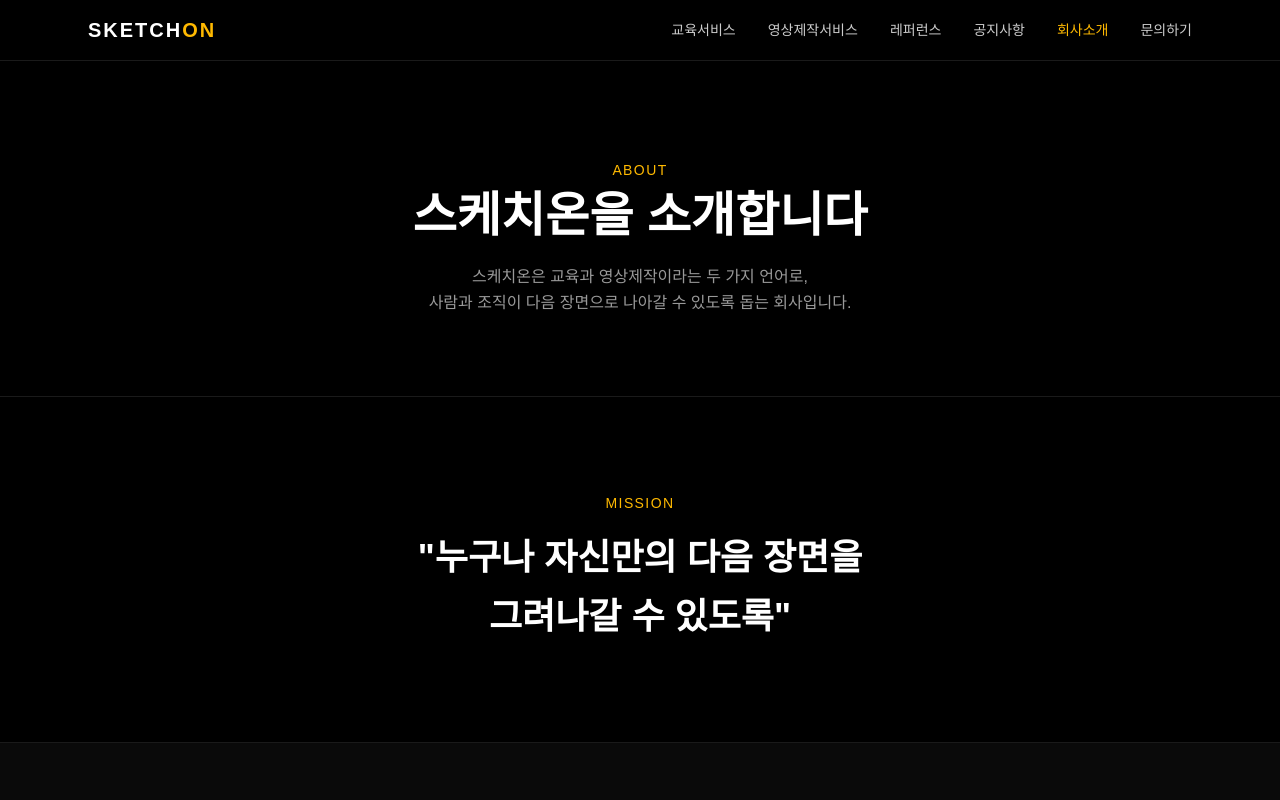
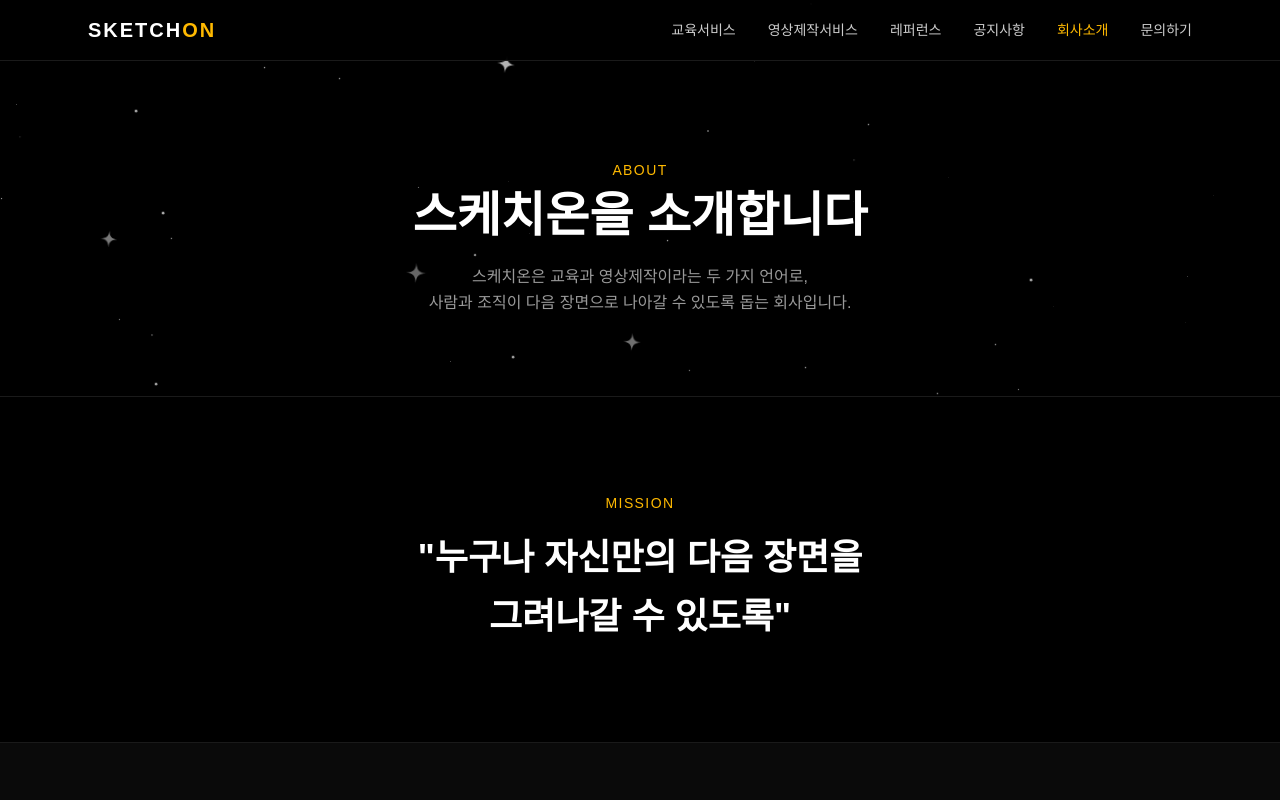
Before and after one commit to onterview-hub/company-website, a Next.js app: page /about in a window 1280 px wide. Shown: the top 800 px of the page. Built offline with nearby package versions, Linux system fonts and the light colour scheme.

Commit message:
모든 페이지에 별 반짝임 효과 적용

```diff
--- a/app/about/page.tsx
+++ b/app/about/page.tsx
@@ -1,6 +1,7 @@
 import Link from "next/link";
 import Header from "@/components/Header";
 import Footer from "@/components/Footer";
+import Stars from "@/components/Stars";
 
 export const metadata = {
   title: "회사소개",
@@ -28,7 +29,9 @@
     <main className="bg-black text-white min-h-screen">
       <Header active="about" />
 
-      <section className="pt-40 pb-20 px-6 text-center border-b border-white/10">
+      <section className="pt-40 pb-20 px-6 text-center border-b border-white/10 relative overflow-hidden">
+        <Stars count={40} sparkleCount={4} />
+        <div className="relative z-10">
           <p className="text-amber-400 text-sm tracking-widest mb-3">ABOUT</p>
           <h1 className="text-3xl md:text-5xl font-bold mb-6">
             스케치온을 소개합니다
@@ -38,6 +41,7 @@
             <br className="hidden md:block" />
             사람과 조직이 다음 장면으로 나아갈 수 있도록 돕는 회사입니다.
           </p>
+        </div>
       </section>
 
       <section className="py-24 px-6 border-b border-white/10">
--- a/app/contact/page.tsx
+++ b/app/contact/page.tsx
@@ -3,6 +3,7 @@
 import { useState } from "react";
 import Header from "@/components/Header";
 import Footer from "@/components/Footer";
+import Stars from "@/components/Stars";
 import { supabase } from "@/lib/supabaseClient";
 
 export default function ContactPage() {
@@ -48,7 +49,9 @@
     <main className="bg-black text-white min-h-screen">
       <Header active="contact" />
 
-      <section className="pt-40 pb-16 px-6 text-center border-b border-white/10">
+      <section className="pt-40 pb-16 px-6 text-center border-b border-white/10 relative overflow-hidden">
+        <Stars count={40} sparkleCount={4} />
+        <div className="relative z-10">
           <p className="text-amber-400 text-sm tracking-widest mb-3">CONTACT</p>
           <h1 className="text-3xl md:text-5xl font-bold mb-6">
             함께 만들어갈 이야기를 기다립니다
@@ -56,6 +59,7 @@
           <p className="text-white/60 max-w-xl mx-auto">
             교육 및 영상제작 관련 문의를 남겨주시면 빠르게 연락드리겠습니다.
           </p>
+        </div>
       </section>
 
       <section className="py-20 px-6">
--- a/app/education/[slug]/page.tsx
+++ b/app/education/[slug]/page.tsx
@@ -2,6 +2,7 @@
 import { notFound } from "next/navigation";
 import Header from "@/components/Header";
 import Footer from "@/components/Footer";
+import Stars from "@/components/Stars";
 
 const services = [
   {
@@ -181,7 +182,9 @@
     <main className="bg-black text-white min-h-screen">
       <Header active="education" />
 
-      <section className="pt-40 pb-16 px-6 text-center border-b border-white/10">
+      <section className="pt-40 pb-16 px-6 text-center border-b border-white/10 relative overflow-hidden">
+        <Stars count={40} sparkleCount={4} />
+        <div className="relative z-10">
           <p className="text-amber-400 text-sm tracking-widest mb-3">
             EDUCATION
           </p>
@@ -189,6 +192,7 @@
             {service.title}
           </h1>
           <p className="text-white/60 max-w-2xl mx-auto">{service.summary}</p>
+        </div>
       </section>
 
       <section className="py-20 px-6">
--- a/app/education/page.tsx
+++ b/app/education/page.tsx
@@ -1,6 +1,7 @@
 import Link from "next/link";
 import Header from "@/components/Header";
 import Footer from "@/components/Footer";
+import Stars from "@/components/Stars";
 
 export const metadata = {
   title: "교육서비스",
@@ -25,7 +26,9 @@
     <main className="bg-black text-white min-h-screen">
       <Header active="education" />
 
-      <section className="pt-40 pb-20 px-6 text-center border-b border-white/10">
+      <section className="pt-40 pb-20 px-6 text-center border-b border-white/10 relative overflow-hidden">
+        <Stars count={40} sparkleCount={4} />
+        <div className="relative z-10">
           <p className="text-amber-400 text-sm tracking-widest mb-3">
             EDUCATION
           </p>
@@ -36,6 +39,7 @@
             AI 시대, 진로부터 취업, 창업, 창직, 기업교육까지.
             스케치온은 변화하는 시대에 맞는 실질적인 교육을 제공합니다.
           </p>
+        </div>
       </section>
 
       <section className="py-20 px-6">
--- a/app/notice/[id]/page.tsx
+++ b/app/notice/[id]/page.tsx
@@ -5,6 +5,7 @@
 import Link from "next/link";
 import Header from "@/components/Header";
 import Footer from "@/components/Footer";
+import Stars from "@/components/Stars";
 import { supabase } from "@/lib/supabaseClient";
 
 type Notice = {
@@ -36,8 +37,9 @@
     <main className="bg-black text-white min-h-screen">
       <Header active="notice" />
 
-      <section className="pt-40 pb-16 px-6">
-        <div className="max-w-3xl mx-auto">
+      <section className="pt-40 pb-16 px-6 relative overflow-hidden">
+        <Stars count={30} sparkleCount={3} />
+        <div className="max-w-3xl mx-auto relative z-10">
           {loading && <p className="text-white/40 text-center py-10">불러오는 중...</p>}
           {!loading && !notice && (
             <p className="text-white/40 text-center py-10">
--- a/app/privacy/page.tsx
+++ b/app/privacy/page.tsx
@@ -1,5 +1,6 @@
 import Header from "@/components/Header";
 import Footer from "@/components/Footer";
+import Stars from "@/components/Stars";
 
 export const metadata = {
   title: "개인정보처리방침",
@@ -11,7 +12,9 @@
     <main className="bg-black text-white min-h-screen">
       <Header />
 
-      <section className="pt-40 pb-16 px-6 text-center border-b border-white/10">
+      <section className="pt-40 pb-16 px-6 text-center border-b border-white/10 relative overflow-hidden">
+        <Stars count={40} sparkleCount={4} />
+        <div className="relative z-10">
           <p className="text-amber-400 text-sm tracking-widest mb-3">
             PRIVACY POLICY
           </p>
@@ -19,6 +22,7 @@
             개인정보처리방침
           </h1>
           <p className="text-white/50 text-sm">시행일자: 2026년 7월 25일</p>
+        </div>
       </section>
 
       <section className="py-20 px-6">
--- a/app/reference/[slug]/page.tsx
+++ b/app/reference/[slug]/page.tsx
@@ -2,6 +2,7 @@
 import { notFound } from "next/navigation";
 import Header from "@/components/Header";
 import Footer from "@/components/Footer";
+import Stars from "@/components/Stars";
 
 const references = [
   {
@@ -101,7 +102,9 @@
     <main className="bg-black text-white min-h-screen">
       <Header active="reference" />
 
-      <section className="pt-40 pb-16 px-6 text-center border-b border-white/10">
+      <section className="pt-40 pb-16 px-6 text-center border-b border-white/10 relative overflow-hidden">
+        <Stars count={40} sparkleCount={4} />
+        <div className="relative z-10">
           <span className="inline-block text-xs px-3 py-1 border border-amber-400/40 text-amber-400 rounded-full mb-4">
             {item.category}
           </span>
@@ -109,6 +112,7 @@
           <p className="text-white/50 text-sm">
             {item.client} · {item.period}
           </p>
+        </div>
       </section>
 
       <section className="py-20 px-6">
--- a/app/reference/page.tsx
+++ b/app/reference/page.tsx
@@ -1,6 +1,7 @@
 import Link from "next/link";
 import Header from "@/components/Header";
 import Footer from "@/components/Footer";
+import Stars from "@/components/Stars";
 
 export const metadata = {
   title: "레퍼런스",
@@ -39,7 +40,9 @@
     <main className="bg-black text-white min-h-screen">
       <Header active="reference" />
 
-      <section className="pt-40 pb-20 px-6 text-center border-b border-white/10">
+      <section className="pt-40 pb-20 px-6 text-center border-b border-white/10 relative overflow-hidden">
+        <Stars count={40} sparkleCount={4} />
+        <div className="relative z-10">
           <p className="text-amber-400 text-sm tracking-widest mb-3">
             REFERENCE
           </p>
@@ -50,6 +53,7 @@
             교육과 영상제작, 다양한 현장에서 쌓아온 스케치온의 프로젝트를
             소개합니다.
           </p>
+        </div>
       </section>
 
       <section className="py-20 px-6">
--- a/app/video/[slug]/page.tsx
+++ b/app/video/[slug]/page.tsx
@@ -2,6 +2,7 @@
 import { notFound } from "next/navigation";
 import Header from "@/components/Header";
 import Footer from "@/components/Footer";
+import Stars from "@/components/Stars";
 
 const services = [
   {
@@ -181,7 +182,9 @@
     <main className="bg-black text-white min-h-screen">
       <Header active="video" />
 
-      <section className="pt-40 pb-16 px-6 text-center border-b border-white/10">
+      <section className="pt-40 pb-16 px-6 text-center border-b border-white/10 relative overflow-hidden">
+        <Stars count={40} sparkleCount={4} />
+        <div className="relative z-10">
           <p className="text-amber-400 text-sm tracking-widest mb-3">
             VIDEO PRODUCTION
           </p>
@@ -189,6 +192,7 @@
             {service.title}
           </h1>
           <p className="text-white/60 max-w-2xl mx-auto">{service.summary}</p>
+        </div>
       </section>
 
       <section className="py-20 px-6">
--- a/app/video/page.tsx
+++ b/app/video/page.tsx
@@ -1,6 +1,7 @@
 import Link from "next/link";
 import Header from "@/components/Header";
 import Footer from "@/components/Footer";
+import Stars from "@/components/Stars";
 
 export const metadata = {
   title: "영상제작서비스",
@@ -25,7 +26,9 @@
     <main className="bg-black text-white min-h-screen">
       <Header active="video" />
 
-      <section className="pt-40 pb-20 px-6 text-center border-b border-white/10">
+      <section className="pt-40 pb-20 px-6 text-center border-b border-white/10 relative overflow-hidden">
+        <Stars count={40} sparkleCount={4} />
+        <div className="relative z-10">
           <p className="text-amber-400 text-sm tracking-widest mb-3">
             VIDEO PRODUCTION
           </p>
@@ -36,6 +39,7 @@
             강의 영상부터 행사, 다큐멘터리, 웹드라마까지.
             스케치온은 기획부터 촬영, 편집까지 완성도 높은 영상을 제작합니다.
           </p>
+        </div>
       </section>
 
       <section className="py-20 px-6">
--- a/components/Stars.tsx
+++ b/components/Stars.tsx
@@ -2,34 +2,74 @@
 
 import { useMemo } from "react";
 
-export default function Stars({ count = 60 }: { count?: number }) {
-  const stars = useMemo(() => {
+export default function Stars({
+  count = 60,
+  sparkleCount = 6,
+}: {
+  count?: number;
+  sparkleCount?: number;
+}) {
+  const dots = useMemo(() => {
     return Array.from({ length: count }, (_, i) => ({
       id: i,
       top: Math.random() * 100,
       left: Math.random() * 100,
-      size: Math.random() * 2 + 1,
+      size: Math.random() * 1.5 + 0.5,
       duration: Math.random() * 3 + 2,
       delay: Math.random() * 5,
     }));
   }, [count]);
 
+  const sparkles = useMemo(() => {
+    return Array.from({ length: sparkleCount }, (_, i) => ({
+      id: i,
+      top: Math.random() * 100,
+      left: Math.random() * 100,
+      size: Math.random() * 14 + 18,
+      duration: Math.random() * 2 + 3,
+      delay: Math.random() * 4,
+    }));
+  }, [sparkleCount]);
+
   return (
     <div className="absolute inset-0 overflow-hidden pointer-events-none">
-      {stars.map((s) => (
+      {/* 작은 먼지 별들 */}
+      {dots.map((s) => (
         <span
-          key={s.id}
-          className="absolute rounded-full bg-amber-200"
+          key={`dot-${s.id}`}
+          className="absolute rounded-full bg-white"
           style={{
             top: `${s.top}%`,
             left: `${s.left}%`,
             width: `${s.size}px`,
             height: `${s.size}px`,
-            opacity: 0.6,
+            opacity: 0.5,
             animation: `sketchon-twinkle ${s.duration}s ease-in-out ${s.delay}s infinite`,
           }}
         />
       ))}
+
+      {/* 반짝이는 별(SVG) */}
+      {sparkles.map((s) => (
+        <svg
+          key={`sparkle-${s.id}`}
+          viewBox="0 0 100 100"
+          className="absolute"
+          style={{
+            top: `${s.top}%`,
+            left: `${s.left}%`,
+            width: `${s.size}px`,
+            height: `${s.size}px`,
+            animation: `sketchon-sparkle ${s.duration}s ease-in-out ${s.delay}s infinite`,
+          }}
+        >
+          <path
+            d="M50 0 C53 35 65 47 100 50 C65 53 53 65 50 100 C47 65 35 53 0 50 C35 47 47 35 50 0 Z"
+            fill="white"
+          />
+        </svg>
+      ))}
+
       <style jsx>{`
         @keyframes sketchon-twinkle {
           0%,
@@ -38,8 +78,19 @@
             transform: scale(0.8);
           }
           50% {
-            opacity: 0.9;
+            opacity: 0.8;
             transform: scale(1.3);
+          }
+        }
+        @keyframes sketchon-sparkle {
+          0%,
+          100% {
+            opacity: 0.25;
+            transform: scale(0.6) rotate(0deg);
+          }
+          50% {
+            opacity: 1;
+            transform: scale(1.1) rotate(15deg);
           }
         }
       `}</style>
```
Also changed, not shown: app/notice/page.tsx (+10 -6 lines). Lines whose indentation alone changed are shown as unchanged.
